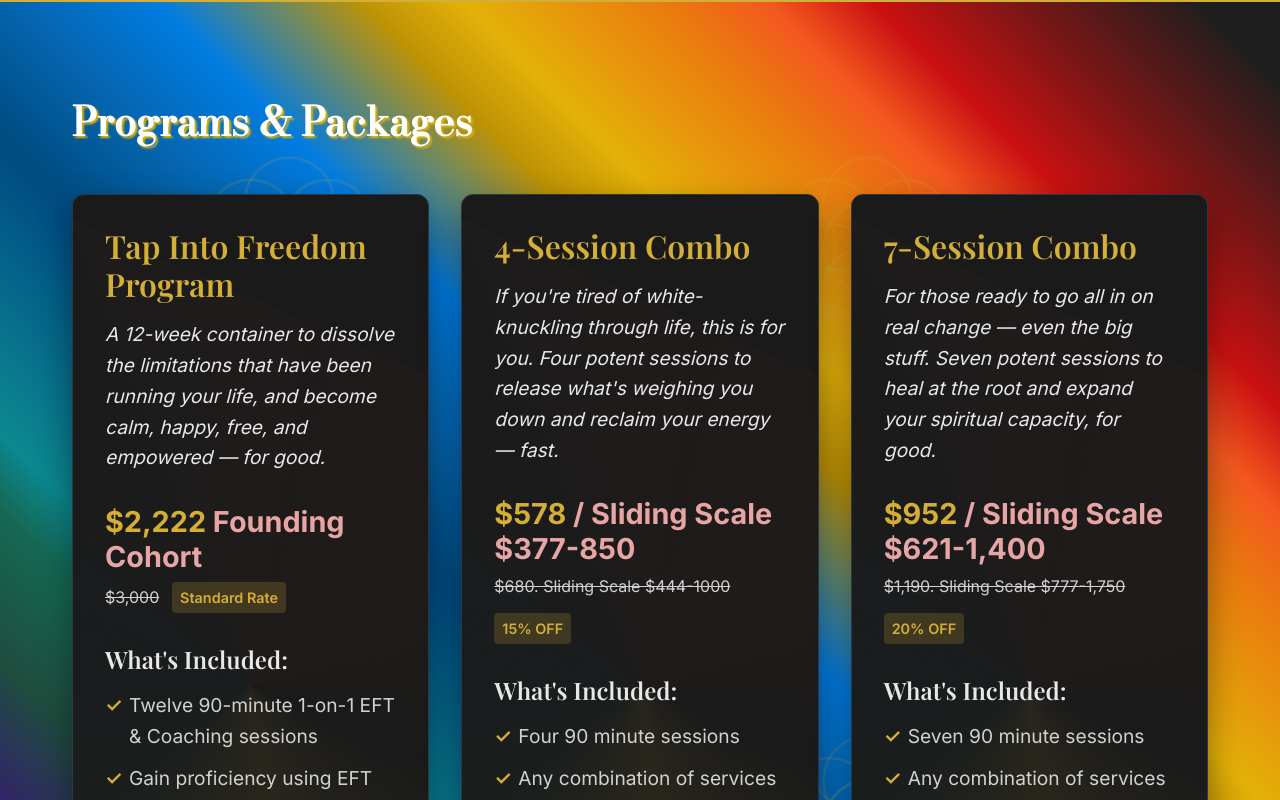
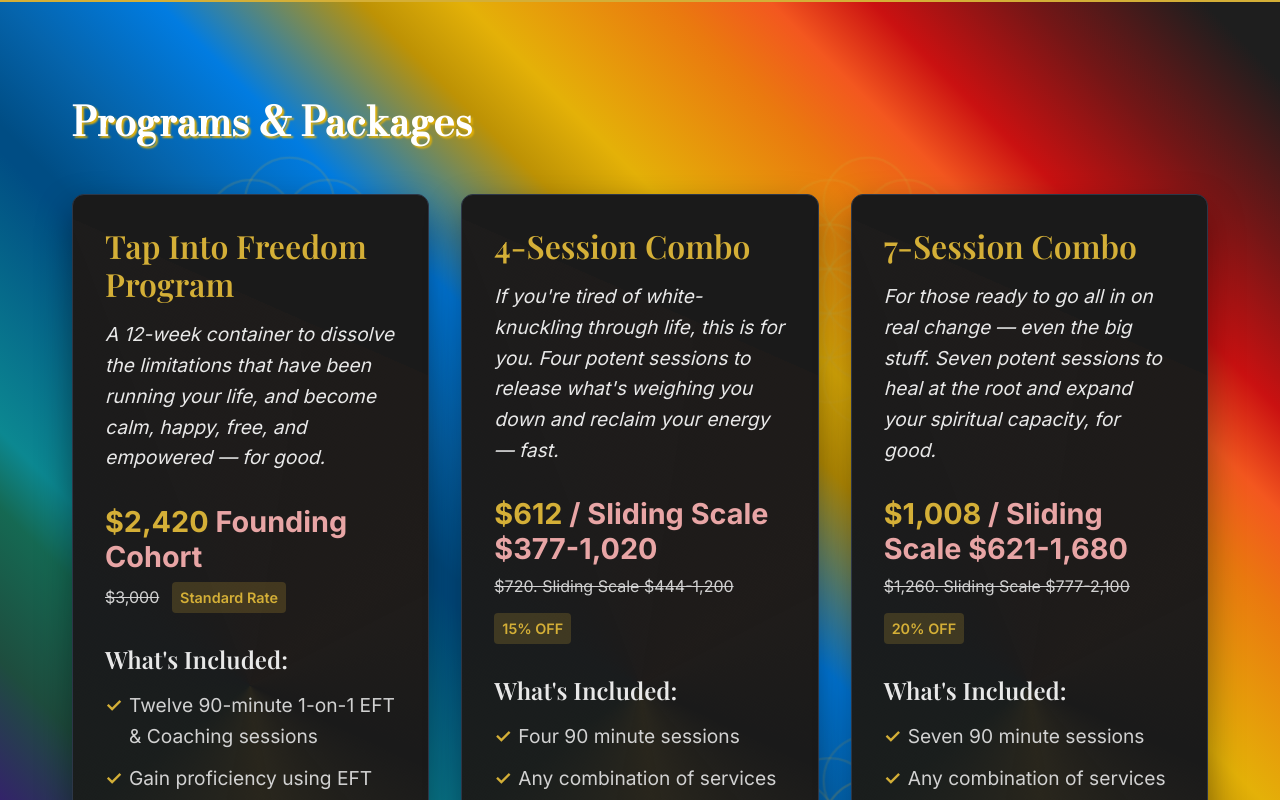
Before and after one commit to naturalCode4/kalyanamitta-website, a React (Create React App) app: page /rates in a window 1280 px wide. Shown: the part 1858-2658 px from the top of the page. Built offline with nearby package versions, Linux system fonts and the light colour scheme; the HTML template or start-up script is replaced by a standard one.

Commit message:
changes thanks to oliver

```diff
--- a/src/pages/AlignmentForm.css
+++ b/src/pages/AlignmentForm.css
@@ -89,6 +89,19 @@
 
 /* Same font as the hero's "Welcome..." line (plain site font, not the
    decorative subtitle-heading/papyrus treatment used for section titles). */
+#af-benefits-recap {
+  scroll-margin-top: 85px;
+}
+
+.af-inline-link {
+  color: #d4af37;
+  text-decoration: underline;
+}
+
+.af-inline-link:hover {
+  color: #f4d03f;
+}
+
 .af-plain-heading {
   font-family: 'Inter', sans-serif;
   font-weight: 700;
--- a/src/pages/AlignmentForm.js
+++ b/src/pages/AlignmentForm.js
@@ -152,9 +152,12 @@ const MORE_ABOUT = [
   },
   {
     key: 'spiritualPractice',
-    title: 'More on the spiritual practice',
+    title: 'More about the spiritual practice',
     body: (
-      <p>Alongside EFT, we introduce or deepen a spiritual practice and make it genuinely yours. You'll be guided and held accountable for its flourishing. I can teach or help you deepen: meditation, breathwork, yoga, voice-based sound healing, prayer, ecstatic dance, or another practice you're already drawn to. We'll find a good fit; you don't have to know now.</p>
+      <>
+        <p>This is optional but encouraged, and included in your package.</p>
+        <p>Alongside EFT, we introduce or deepen a spiritual practice and make it genuinely yours. You'll be guided and held accountable for its flourishing. I will teach or help you deepen: meditation (many styles available), breathwork, yoga, voice-based sound healing, prayer, ecstatic dance, or another practice you're already drawn to. We'll find a good fit; you don't have to know now.</p>
+      </>
     ),
   },
   {
@@ -169,10 +172,17 @@ const MORE_ABOUT = [
     title: 'More on ongoing support',
     body: (
       <>
-        <p>Direct email access with Adin, for check-ins and ongoing support and guidance between sessions to keep you on track.</p>
-        <p>Beyond the weekly sessions themselves, I maintain availability for my clients throughout the whole three months. That includes being reachable by email between sessions — typically I respond to 1 or 2 emails a week — for guidance, presence, sharing, and integration support as things come up for you.</p>
+        <p>This isn't a group program where you're one of many. You get a <strong>private 1-on-1</strong> program, the whole way through — <strong>my full presence and direct, expert guidance </strong>, built to <strong>fully meet you.</strong></p>
+        <p>Direct email access with Adin. Beyond the weekly sessions themselves, I maintain availability for my clients throughout the whole three months. That includes being energetically available and reachable by email — typically 1 or 2 emails a week — for guidance, presence, sharing, and integration support as things come up.</p>
         {/* Cohort experience temporarily removed: "We'll also have Weekly cohort circles for sharing, connection, and tapping." */}
       </>
+    ),
+  },
+  {
+    key: 'whatToExpect',
+    title: "What you'll gain",
+    body: (
+      <p><a href="#af-benefits-recap" className="af-inline-link">In the coming three months, be prepared (AND even excited?!) for these beneficial, lasting shifts — subtly or drastically:</a></p>
     ),
   },
 ];
@@ -242,7 +252,7 @@ const SECTIONS = [
     fields: [
       { label: 'If you knew — really knew — that this could genuinely change, how much would you want that — on a scale of 1-10?', type: 'scale', hue: 150, hueOpts: { light: 78 } },
       { label: 'This is a three-month container of real transformation. Are you ready to invest in yourself financially, energetically, and with your time?', type: 'yesno', options: ['Absolutely', 'Maybe Later'], hue: 175, hueOpts: { light: 78 } },
-      { label: 'Real transformation tends to ripple: waves of emotion, deep questions, shifts in your sense of self, your relationships, your priorities, the way you see things — all of it may move. On a scale of 1–10, how ready are you to show up to that kind of unfolding?', type: 'scale', hue: 200, hueOpts: { light: 78 } },
+      { label: 'Real transformation tends to ripple: waves of emotion, deep questions, shifts in your sense of self, your relationships, your priorities, the way you see things — all of it may move. We will be working yourself on a profound level, so you can expect big waves and big results. On a scale of 1–10, how ready are you to show up to that kind of unfolding?', type: 'scale', hue: 200, hueOpts: { light: 78 } },
     ],
   },
   {
@@ -637,7 +647,7 @@ const AlignmentForm = () => {
                 })}
 
                 {/* Benefits recap — openable dropdowns, right before Submit */}
-                <div className="af-benefits">
+                <div className="af-benefits" id="af-benefits-recap">
                   <h2 className="af-plain-heading">In the coming three months, be prepared (AND even excited?!) for these beneficial, lasting shifts — subtly or drastically:</h2>
 
                   <ul className="af-benefit-list">
@@ -660,6 +670,10 @@ const AlignmentForm = () => {
                   <div className="gold-divider"></div>
 
                   <p className="af-tagline">Get your energy back, and get your life back.</p>
+
+                  <div className="gold-divider"></div>
+
+                  <p className="af-tagline">I'm ready →</p>
                 </div>
 
                 {missingField && (
--- a/src/pages/Rates.js
+++ b/src/pages/Rates.js
@@ -11,7 +11,7 @@ const Rates = () => {
     {
       name: 'Tap Into Freedom Program',
       description: "A 12-week container to dissolve the limitations that have been running your life, and become calm, happy, free, and empowered — for good.",
-      mainPrice: '$2,222',
+      mainPrice: '$2,420',
       slidingScale: ' Founding Cohort',
       originalPrice: '$3,000',
       discount: 'Standard Rate',
@@ -28,9 +28,9 @@ const Rates = () => {
     {
       name: '4-Session Combo',
       description: "If you're tired of white-knuckling through life, this is for you. Four potent sessions to release what's weighing you down and reclaim your energy — fast.",
-      mainPrice: '$578',
-      slidingScale: ' / Sliding Scale $377-850',
-      originalPrice: '$680. Sliding Scale $444-1000',
+      mainPrice: '$612',
+      slidingScale: ' / Sliding Scale $377-1,020',
+      originalPrice: '$720. Sliding Scale $444-1,200',
       discount: '15% OFF',
       features: [
         'Four 90 minute sessions',
@@ -42,9 +42,9 @@ const Rates = () => {
     {
       name: '7-Session Combo',
       description: "For those ready to go all in on real change — even the big stuff. Seven potent sessions to heal at the root and expand your spiritual capacity, for good.",
-      mainPrice: '$952',
-      slidingScale: ' / Sliding Scale $621-1,400',
-      originalPrice: '$1,190. Sliding Scale $777-1,750',
+      mainPrice: '$1,008',
+      slidingScale: ' / Sliding Scale $621-1,680',
+      originalPrice: '$1,260. Sliding Scale $777-2,100',
       discount: '20% OFF',
       features: [
         'Seven 90 minute sessions',
@@ -144,7 +144,7 @@ const Rates = () => {
             A 12-week container to dissolve what's been running your life, and become calm, happy, free, and empowered — for good.
           </p>
           <div className="rates-tif-price">
-            <span className="price-gold">$2,222</span> Founding Cohort
+            <span className="price-gold">$2,420</span> Founding Cohort
             <span className="rates-tif-original"> · $3,000 Standard</span>
           </div>
           <Link to="/tap-into-freedom" className="btn">Learn More →</Link>
--- a/src/pages/TapIntoFreedom.js
+++ b/src/pages/TapIntoFreedom.js
@@ -266,7 +266,7 @@ const TapIntoFreedom = () => {
       </section>
 
       {/* It's Time to Get All Your Energy Back */}
-      <section className="tif-benefits section-rainbow" id="benefits">
+      <section className="tif-benefits section-rainbow">
         <div className="container">
           <h2 className="subtitle-heading">It's Time to Get All Your Energy Back.</h2>
 
@@ -278,7 +278,7 @@ const TapIntoFreedom = () => {
 
           <div className="gold-divider"></div>
 
-          <h3>In these three months you likely will have these lasting shifts — subtly or drastically:</h3>
+          <h3 id="benefits">In these three months you likely will have these lasting shifts — subtly or drastically:</h3>
 
           <ul className="tif-benefit-list">
             {benefits.map((b) => (
```
